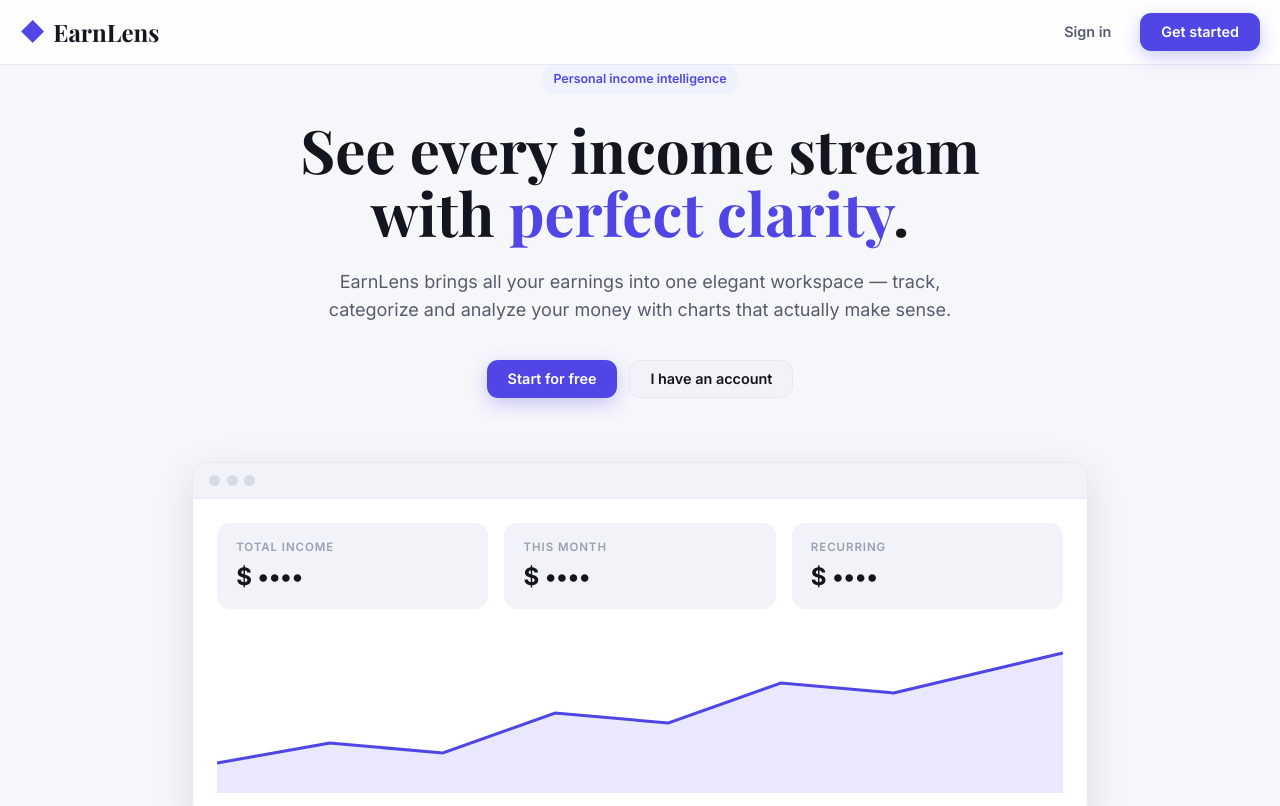
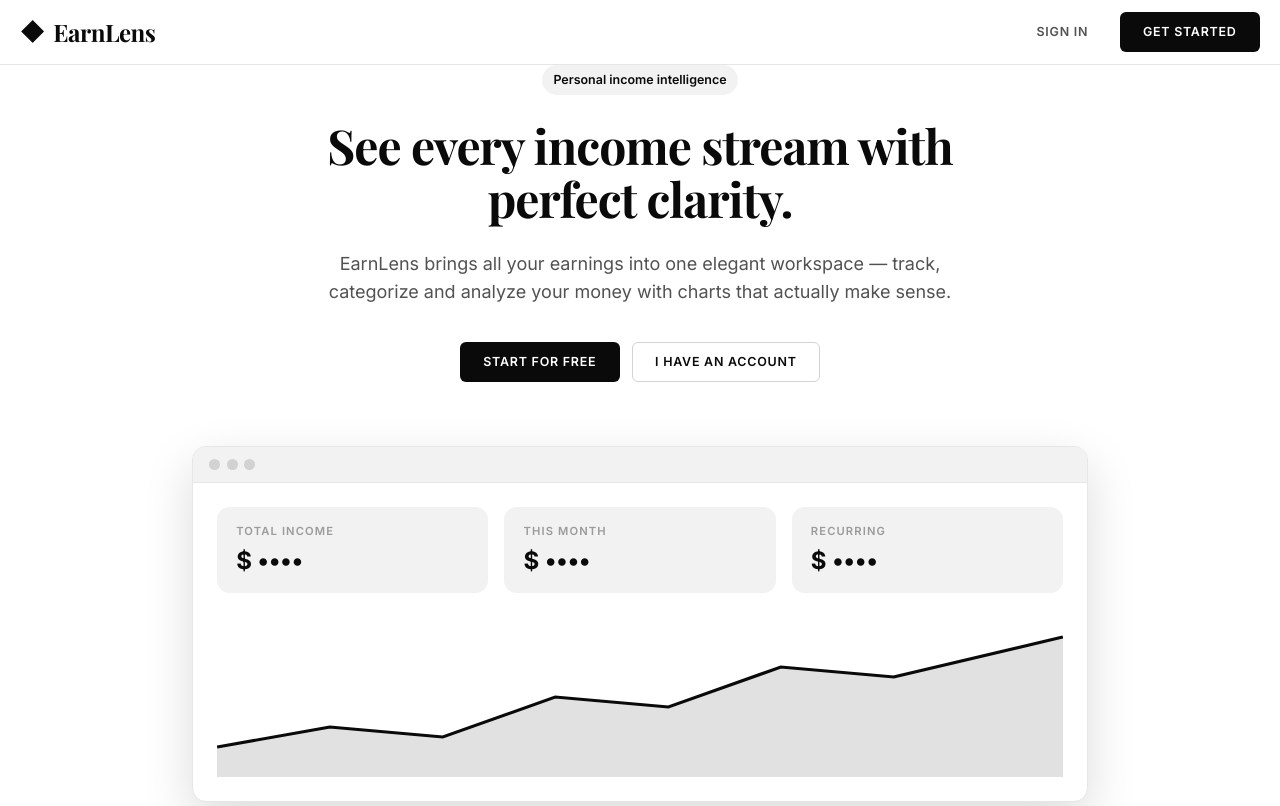
Before and after one commit to manojrajgopal/IWX-EarnLens, an Angular app in the folder frontend/: page / in a window 1280 px wide. Shown: the top 806 px of the page. Built offline with nearby package versions, Linux system fonts and the light colour scheme.

Commit message:
Refactor styles for improved design consistency and accessibility

```diff
--- a/frontend/src/app/features/landing/landing.component.css
+++ b/frontend/src/app/features/landing/landing.component.css
@@ -58,6 +58,10 @@
 .cta {
   text-align: center;
   padding: 3.5rem 2rem;
-  background: linear-gradient(140deg, #4338ca 0%, #6366f1 60%, #8b5cf6 100%);
+  background: var(--text-primary);
+  color: var(--bg-page);
   border: none;
 }
+.cta :is(h1, h2, h3, p) {
+  color: var(--bg-page);
+}
--- a/frontend/src/app/layout/topbar/topbar.component.css
+++ b/frontend/src/app/layout/topbar/topbar.component.css
@@ -43,7 +43,7 @@
   height: 2.1rem;
   border-radius: 999px;
   background: var(--accent);
-  color: #fff;
+  color: var(--accent-contrast);
   display: flex;
   align-items: center;
   justify-content: center;
--- a/frontend/src/index.html
+++ b/frontend/src/index.html
@@ -13,7 +13,7 @@
     <link rel="preconnect" href="https://fonts.googleapis.com" />
     <link rel="preconnect" href="https://fonts.gstatic.com" crossorigin />
     <link
-      href="https://fonts.googleapis.com/css2?family=Inter:wght@300;400;500;600;700;800&family=Playfair+Display:wght@500;600;700;800&display=swap"
+      href="https://fonts.googleapis.com/css2?family=Inter:wght@300;400;500;600;700;800&family=JetBrains+Mono:wght@400;500;600&family=Playfair+Display:wght@500;600;700;800;900&display=swap"
       rel="stylesheet"
     />
   </head>
--- a/frontend/src/styles.css
+++ b/frontend/src/styles.css
@@ -2,71 +2,93 @@
 
 /* ============================================================
    IWX-EarnLens — Design System
-   Premium finance analytics aesthetic.
-   Visual language inspired by the IWX reference frontends:
-   serif display headings, Inter body, soft cards, calm accents.
+   Monochrome editorial aesthetic — black & white core with
+   expressive accent buttons. Inspired by Zara / luxury retail:
+   serif display headings, Inter body, mono numerals, sharp
+   surfaces, generous whitespace and confident contrast.
    ============================================================ */
 
 :root {
-  /* ---- Brand palette ---- */
-  --brand-50: #eef2ff;
-  --brand-100: #e0e7ff;
-  --brand-400: #818cf8;
-  --brand-500: #6366f1;
-  --brand-600: #4f46e5;
-  --brand-700: #4338ca;
+  /* ---- Neutral scale (the heart of the system) ---- */
+  --ink-950: #0a0a0a;
+  --ink-900: #141414;
+  --ink-800: #1f1f1f;
+  --ink-700: #2b2b2b;
+  --ink-500: #525252;
+  --ink-400: #737373;
+  --ink-300: #a3a3a3;
+  --ink-200: #d4d4d4;
+  --ink-100: #ededed;
+  --ink-50: #f6f6f6;
 
-  --emerald-500: #10b981;
-  --amber-500: #f59e0b;
-  --rose-500: #f43f5e;
-  --sky-500: #0ea5e9;
+  /* ---- Functional accent colours (buttons / data / status) ---- */
+  --c-indigo: #4f46e5;
+  --c-emerald: #059669;
+  --c-amber: #d97706;
+  --c-rose: #e11d48;
+  --c-sky: #0284c7;
+  --c-violet: #7c3aed;
 
   /* ---- Fonts ---- */
-  --font-serif: 'Playfair Display', Georgia, serif;
+  --font-serif: 'Playfair Display', Georgia, 'Times New Roman', serif;
   --font-sans: 'Inter', -apple-system, BlinkMacSystemFont, 'Segoe UI', Roboto, Helvetica,
     Arial, sans-serif;
+  --font-mono: 'JetBrains Mono', 'SFMono-Regular', Menlo, Consolas, monospace;
 
   /* ---- Spacing scale ---- */
   --space-unit: 0.25rem;
 
-  /* ---- Semantic tokens (light) ---- */
-  --bg-page: #f6f7fb;
-  --bg-surface: #ffffff;
-  --bg-surface-2: #f1f3f9;
+  /* ---- Radii (crisp, editorial) ---- */
+  --r-xs: 4px;
+  --r-sm: 6px;
+  --r-md: 10px;
+  --r-lg: 14px;
+  --r-xl: 20px;
+
+  /* ---- Semantic tokens (light — gallery white) ---- */
+  --bg-page: #ffffff;
+  --bg-surface: #fafafa;
+  --bg-surface-2: #f2f2f2;
   --bg-card: #ffffff;
-  --bg-header: rgba(255, 255, 255, 0.85);
-  --border-color: #e7e9f2;
-  --border-strong: #d6d9e6;
-  --text-primary: #14161f;
-  --text-secondary: #565b6e;
-  --text-muted: #9aa0b4;
+  --bg-header: rgba(255, 255, 255, 0.8);
+  --border-color: #e6e6e6;
+  --border-strong: #d2d2d2;
+  --text-primary: #0a0a0a;
+  --text-secondary: #525252;
+  --text-muted: #9b9b9b;
   --text-inverse: #ffffff;
-  --accent: var(--brand-600);
-  --accent-soft: var(--brand-50);
-  --positive: #059669;
-  --negative: #e11d48;
-  --shadow-card: 0 1px 2px rgba(20, 22, 31, 0.04), 0 8px 24px rgba(20, 22, 31, 0.06);
-  --shadow-pop: 0 12px 40px rgba(20, 22, 31, 0.12);
+  --accent: #0a0a0a;
+  --accent-contrast: #ffffff;
+  --accent-soft: #f2f2f2;
+  --positive: #047857;
+  --negative: #be123c;
+  --warning: #b45309;
+  --info: #0369a1;
+  --shadow-card: 0 1px 2px rgba(10, 10, 10, 0.04), 0 10px 30px rgba(10, 10, 10, 0.05);
+  --shadow-pop: 0 18px 50px rgba(10, 10, 10, 0.14);
 }
 
 html.dark {
-  --bg-page: #0a0b10;
-  --bg-surface: #12141c;
-  --bg-surface-2: #181b25;
-  --bg-card: #14161f;
-  --bg-header: rgba(10, 11, 16, 0.85);
-  --border-color: #232733;
-  --border-strong: #2c313f;
-  --text-primary: #eceef5;
-  --text-secondary: #a3a9bd;
-  --text-muted: #6b7186;
-  --text-inverse: #0a0b10;
-  --accent: var(--brand-400);
-  --accent-soft: #1b1f33;
+  --bg-page: #0a0a0a;
+  --bg-surface: #111111;
+  --bg-surface-2: #1a1a1a;
+  --bg-card: #131313;
+  --bg-header: rgba(10, 10, 10, 0.78);
+  --border-color: #262626;
+  --border-strong: #383838;
+  --text-primary: #ededed;
+  --text-secondary: #a3a3a3;
+  --text-muted: #6b6b6b;
+  --text-inverse: #0a0a0a;
+  --accent: #ededed;
+  --accent-contrast: #0a0a0a;
+  --accent-soft: #1c1c1c;
   --positive: #34d399;
   --negative: #fb7185;
-  --shadow-card: 0 1px 2px rgba(0, 0, 0, 0.4), 0 10px 30px rgba(0, 0, 0, 0.45);
-  --shadow-pop: 0 16px 50px rgba(0, 0, 0, 0.6);
+  --warning: #fbbf24;
+  --info: #38bdf8;
+  --shadow-card: 0 1px 2px rgba(0, 0, 0, 0.5), 0 12px 34px rgba(0, 0, 0, 0.5);
+  --shadow-pop: 0 20px 56px rgba(0, 0, 0, 0.65);
 }
 
 /* ---------- Base ---------- */
@@ -81,34 +103,71 @@ body {
   min-height: 100%;
 }
 
+html {
+  scroll-behavior: smooth;
+}
+
 body {
   font-family: var(--font-sans);
+  font-size: 15px;
+  line-height: 1.6;
   background-color: var(--bg-page);
   color: var(--text-primary);
   -webkit-font-smoothing: antialiased;
+  -moz-osx-font-smoothing: grayscale;
   text-rendering: optimizeLegibility;
 }
 
 h1,
 h2,
 h3,
+h4,
 .font-serif {
   font-family: var(--font-serif);
+  font-weight: 700;
+  letter-spacing: -0.02em;
+  line-height: 1.12;
+  color: var(--text-primary);
+}
+
+h1 {
+  font-size: clamp(2rem, 4vw, 3rem);
+}
+h2 {
+  font-size: clamp(1.5rem, 3vw, 2.25rem);
+}
+h3 {
+  font-size: clamp(1.2rem, 2vw, 1.6rem);
+}
+
+.font-mono,
+.tabular {
+  font-family: var(--font-mono);
+  font-variant-numeric: tabular-nums;
+  letter-spacing: -0.01em;
 }
 
 ::selection {
-  background: var(--brand-500);
-  color: #fff;
+  background: var(--text-primary);
+  color: var(--bg-page);
+}
+
+:focus-visible {
+  outline: 2px solid var(--accent);
+  outline-offset: 2px;
 }
 
 /* ---------- Scrollbar ---------- */
 ::-webkit-scrollbar {
-  width: 10px;
-  height: 10px;
+  width: 9px;
+  height: 9px;
 }
 ::-webkit-scrollbar-thumb {
   background: var(--border-strong);
   border-radius: 999px;
+}
+::-webkit-scrollbar-thumb:hover {
+  background: var(--text-muted);
 }
 ::-webkit-scrollbar-track {
   background: transparent;
@@ -126,12 +185,19 @@ h3,
 .card {
   background-color: var(--bg-card);
   border: 1px solid var(--border-color);
-  border-radius: 1rem;
+  border-radius: var(--r-lg);
   box-shadow: var(--shadow-card);
+  transition: border-color 0.2s ease, box-shadow 0.2s ease, transform 0.2s ease;
+}
+
+.card-hover:hover {
+  border-color: var(--border-strong);
+  box-shadow: var(--shadow-pop);
+  transform: translateY(-2px);
 }
 
 .card-pad {
-  padding: 1.25rem 1.5rem;
+  padding: 1.35rem 1.5rem;
 }
 
 .divider {
@@ -145,35 +211,41 @@ h3,
   justify-content: center;
   gap: 0.5rem;
   font-weight: 600;
-  font-size: 0.9rem;
+  font-size: 0.78rem;
+  letter-spacing: 0.06em;
+  text-transform: uppercase;
   line-height: 1;
-  padding: 0.7rem 1.25rem;
-  border-radius: 0.7rem;
+  padding: 0.8rem 1.4rem;
+  border-radius: var(--r-sm);
   border: 1px solid transparent;
   cursor: pointer;
-  transition: all 0.18s ease;
+  transition: background 0.18s ease, color 0.18s ease, border-color 0.18s ease,
+    transform 0.18s ease, box-shadow 0.18s ease, opacity 0.18s ease;
   white-space: nowrap;
 }
+.btn:active:not(:disabled) {
+  transform: translateY(0);
+}
 .btn:disabled {
-  opacity: 0.55;
+  opacity: 0.45;
   cursor: not-allowed;
 }
 .btn-primary {
-  background: var(--brand-600);
-  color: #fff;
-  box-shadow: 0 6px 18px rgba(79, 70, 229, 0.28);
+  background: var(--accent);
+  color: var(--accent-contrast);
 }
 .btn-primary:hover:not(:disabled) {
-  background: var(--brand-700);
   transform: translateY(-1px);
+  opacity: 0.88;
 }
 .btn-secondary {
-  background: var(--bg-surface-2);
+  background: transparent;
   color: var(--text-primary);
-  border-color: var(--border-color);
+  border-color: var(--border-strong);
 }
 .btn-secondary:hover:not(:disabled) {
-  border-color: var(--border-strong);
+  border-color: var(--text-primary);
+  background: var(--bg-surface);
 }
 .btn-ghost {
   background: transparent;
@@ -184,19 +256,58 @@ h3,
   color: var(--text-primary);
 }
 .btn-danger {
-  background: var(--negative);
+  background: var(--c-rose);
   color: #fff;
+}
+.btn-danger:hover:not(:disabled) {
+  transform: translateY(-1px);
+  filter: brightness(1.06);
+}
+.btn-success {
+  background: var(--c-emerald);
+  color: #fff;
+}
+.btn-success:hover:not(:disabled) {
+  transform: translateY(-1px);
+  filter: brightness(1.06);
+}
+.btn-info {
+  background: var(--c-sky);
+  color: #fff;
+}
+.btn-info:hover:not(:disabled) {
+  transform: translateY(-1px);
+  filter: brightness(1.06);
+}
+.btn-accent {
+  background: var(--c-indigo);
+  color: #fff;
+}
+.btn-accent:hover:not(:disabled) {
+  transform: translateY(-1px);
+  filter: brightness(1.08);
+}
+.btn-sm {
+  padding: 0.55rem 0.95rem;
+  font-size: 0.7rem;
+}
+.btn-lg {
+  padding: 1rem 1.9rem;
+  font-size: 0.85rem;
+}
+.btn-block {
+  width: 100%;
 }
 
 /* ---- Inputs ---- */
 .field-label {
   display: block;
-  font-size: 0.72rem;
+  font-size: 0.7rem;
   font-weight: 600;
-  letter-spacing: 0.08em;
+  letter-spacing: 0.1em;
   text-transform: uppercase;
   color: var(--text-muted);
-  margin-bottom: 0.4rem;
+  margin-bottom: 0.45rem;
 }
 .input,
 .select,
@@ -205,16 +316,16 @@ h3,
   background: var(--bg-surface);
   color: var(--text-primary);
   border: 1px solid var(--border-color);
-  border-radius: 0.65rem;
-  padding: 0.65rem 0.85rem;
+  border-radius: var(--r-sm);
+  padding: 0.7rem 0.9rem;
   font-size: 0.92rem;
-  transition: border-color 0.15s ease, box-shadow 0.15s ease;
+  transition: border-color 0.15s ease, box-shadow 0.15s ease, background 0.15s ease;
 }
 .input:focus,
 .select:focus,
 .textarea:focus {
   outline: none;
-  border-color: var(--brand-500);
+  border-color: var(--text-primary);
   box-shadow: 0 0 0 3px var(--accent-soft);
 }
 .input::placeholder,
@@ -237,9 +348,11 @@ h3,
   display: inline-flex;
   align-items: center;
   gap: 0.35rem;
-  font-size: 0.72rem;
+  font-size: 0.68rem;
   font-weight: 600;
-  padding: 0.22rem 0.6rem;
+  letter-spacing: 0.05em;
+  text-transform: uppercase;
+  padding: 0.24rem 0.62rem;
   border-radius: 999px;
   border: 1px solid var(--border-color);
   background: var(--bg-surface-2);
@@ -253,7 +366,7 @@ h3,
   padding: 0.3rem 0.7rem;
   border-radius: 999px;
   background: var(--accent-soft);
-  color: var(--accent);
+  color: var(--text-primary);
   font-weight: 600;
 }
 
@@ -283,14 +396,14 @@ h3,
   flex-wrap: wrap;
   gap: 0.2rem;
   padding: 0.25rem;
-  border-radius: 0.7rem;
+  border-radius: var(--r-sm);
   background: var(--bg-surface-2);
   border: 1px solid var(--border-color);
 }
 .seg-btn {
-  padding: 0.4rem 0.8rem;
-  border-radius: 0.5rem;
-  font-size: 0.82rem;
+  padding: 0.42rem 0.85rem;
+  border-radius: var(--r-xs);
+  font-size: 0.8rem;
   font-weight: 600;
   color: var(--text-secondary);
   transition: all 0.15s ease;
@@ -299,8 +412,8 @@ h3,
   color: var(--text-primary);
 }
 .seg-active {
-  background: var(--bg-card);
-  color: var(--accent) !important;
+  background: var(--accent);
+  color: var(--accent-contrast) !important;
   box-shadow: var(--shadow-card);
 }
 
@@ -450,8 +563,8 @@ h3,
   justify-content: center;
   font-size: 1.4rem;
   font-weight: 700;
-  color: #fff;
-  background: linear-gradient(135deg, var(--brand-600), var(--brand-400));
+  color: var(--accent-contrast);
+  background: var(--accent);
   flex-shrink: 0;
 }
 
@@ -517,8 +630,8 @@ h3,
 .spinner {
   width: 1.1rem;
   height: 1.1rem;
-  border: 2px solid rgba(255, 255, 255, 0.4);
-  border-top-color: #fff;
+  border: 2px solid color-mix(in srgb, currentColor 30%, transparent);
+  border-top-color: currentColor;
   border-radius: 999px;
   animation: spin 0.7s linear infinite;
 }
@@ -534,3 +647,11 @@ h3,
   backdrop-filter: saturate(180%) blur(12px);
   border-bottom: 1px solid var(--border-color);
 }
+
+/* ---- Status text accents ---- */
+.text-warning {
+  color: var(--warning);
+}
+.text-info {
+  color: var(--info);
+}
```
Also changed, not shown: frontend/src/app/features/auth/auth-layout/auth-layout.component.ts (+4 -3 lines), frontend/src/app/features/landing/landing.component.html (+6 -3 lines).
